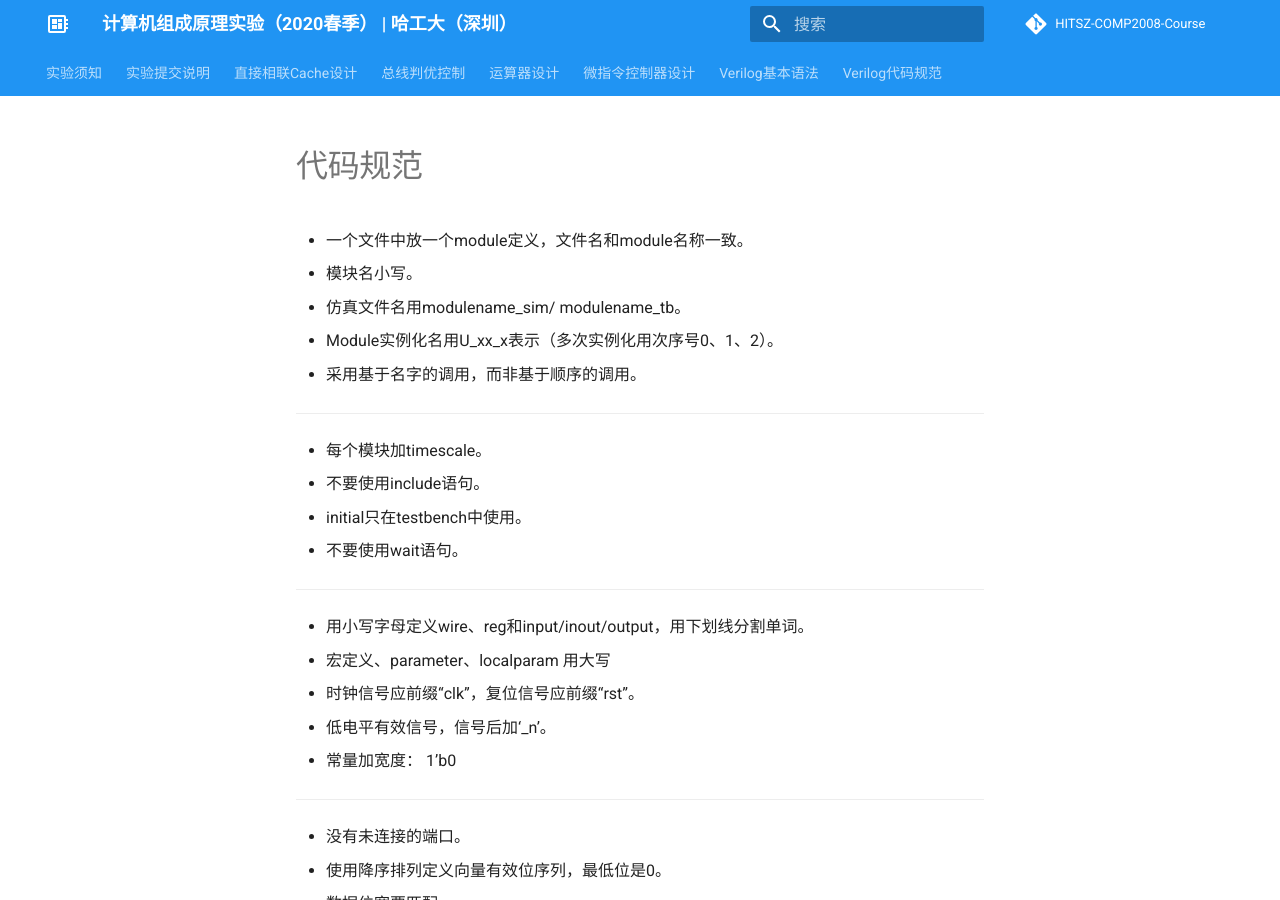
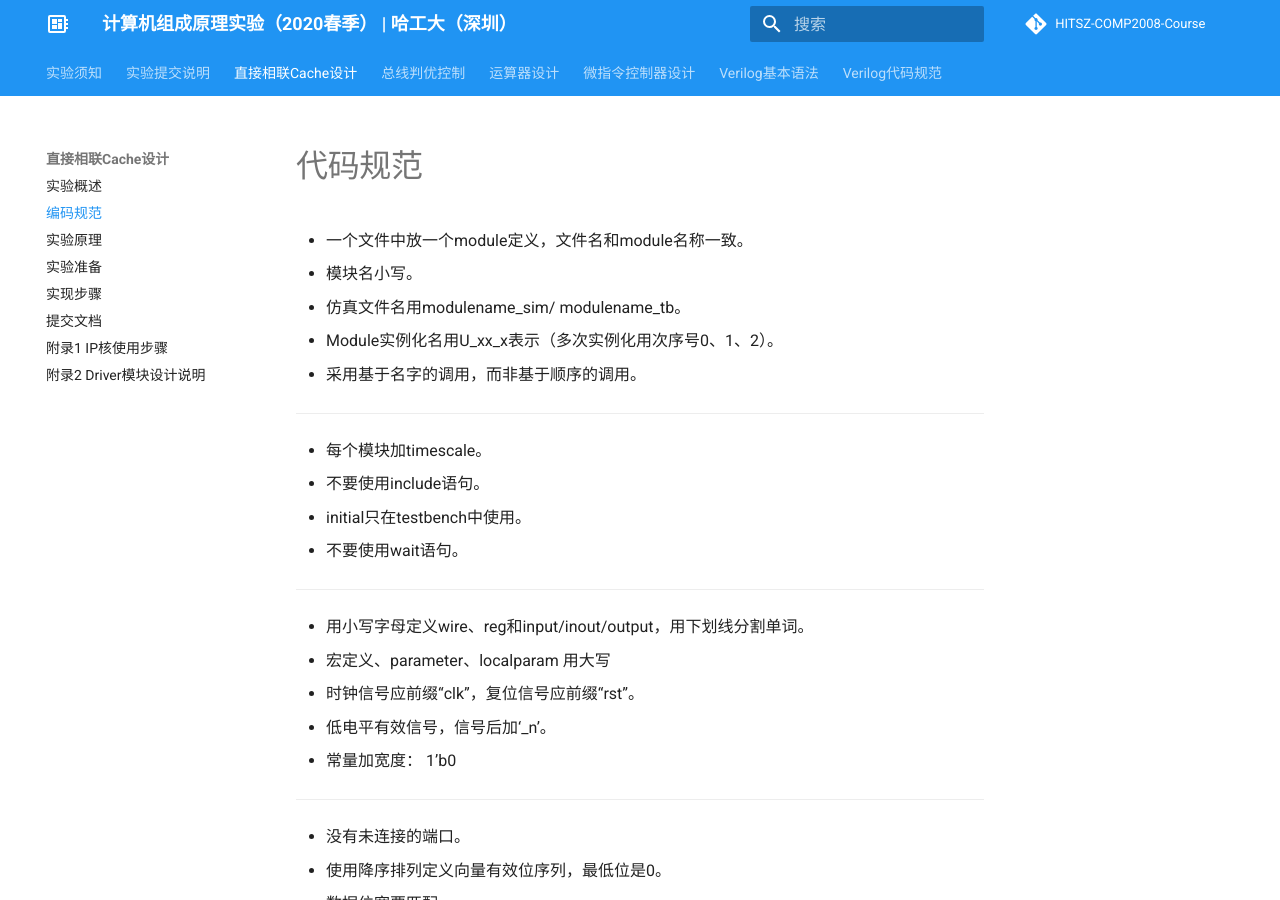
Before and after one commit to Bohan-hu/HITSZ-COMP2008-Course, an MkDocs documentation site: the page built from docs/lab1/codingstyle.md, in a window 1280 px wide and 900 px high. Built offline with MkDocs 1.6.1 and Material for MkDocs 9.7.7, drawn with Linux system fonts in a browser that asks for light colours; comment, search, counter and statistics services are not loaded; part of the change alters nothing that is shown.

Commit message:
update the directory

```diff
--- a/mkdocs.yml
+++ b/mkdocs.yml
@@ -20,6 +20,7 @@ nav:
   - 实验提交说明: ojguide.md
   - 直接相联Cache设计:
     - 实验概述: lab1/part1.md
+    - 编码规范: lab1/codingstyle.md
     - 实验原理: lab1/part2.md
     - 实验准备: lab1/part3.md
     - 实现步骤: lab1/part4.md
```
